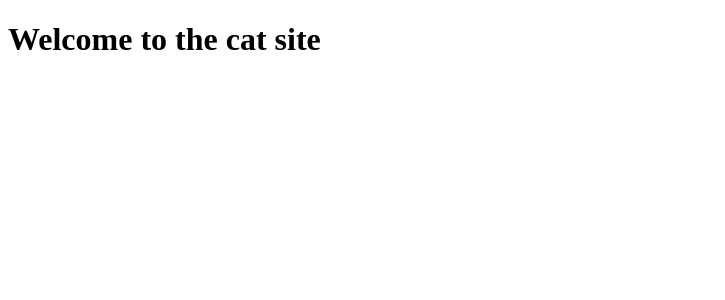
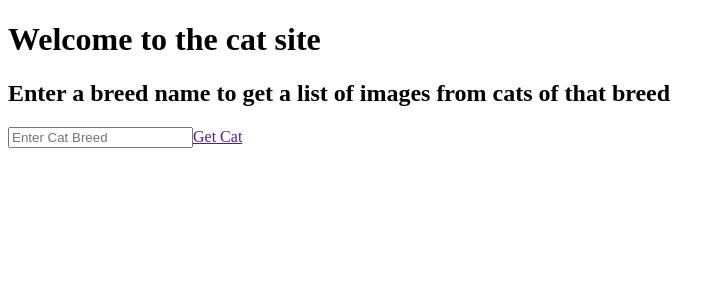
Before and after one commit to WynnMusselman/mp-4, a Next.js app: page / in a window 1280 px wide. Shown: the top 300 px of the page, without its empty margins (0-725 px from the left). Built offline with nearby package versions, Linux system fonts and the light colour scheme.

Commit message:
added some instructions on the home page

```diff
--- a/app/page.tsx
+++ b/app/page.tsx
@@ -1,9 +1,20 @@
 // for the app directory (home page)
 
+"use client"
+
+import {useState} from "react";
+import Link from "next/link";
+
 export default function Home(){
+
+    const [cat, setCat] = useState("");
+
     return (
         <>
             <h1>Welcome to the cat site</h1>
+            <h2>Enter a breed name to get a list of images from cats of that breed</h2>
+            <input type = "text" value = {cat} placeholder = {"Enter Cat Breed"} onChange = {(e) => setCat(e.target.value)}/>
+            <Link href = {`${cat}`}>Get Cat</Link>
         </>
     );
 }
--- a/package.json
+++ b/package.json
@@ -11,7 +11,8 @@
   "dependencies": {
     "next": "16.4.4",
     "react": "19.3.0",
-    "react-dom": "19.3.0"
+    "react-dom": "19.3.0",
+    "swr": "^2.5.1"
   },
   "devDependencies": {
     "@tailwindcss/turbopack": "^4",
```
Also changed, not shown: app/[cats]/page.tsx (+25 -0 lines), 1 other file (tests, documents, lock files or other folders).
